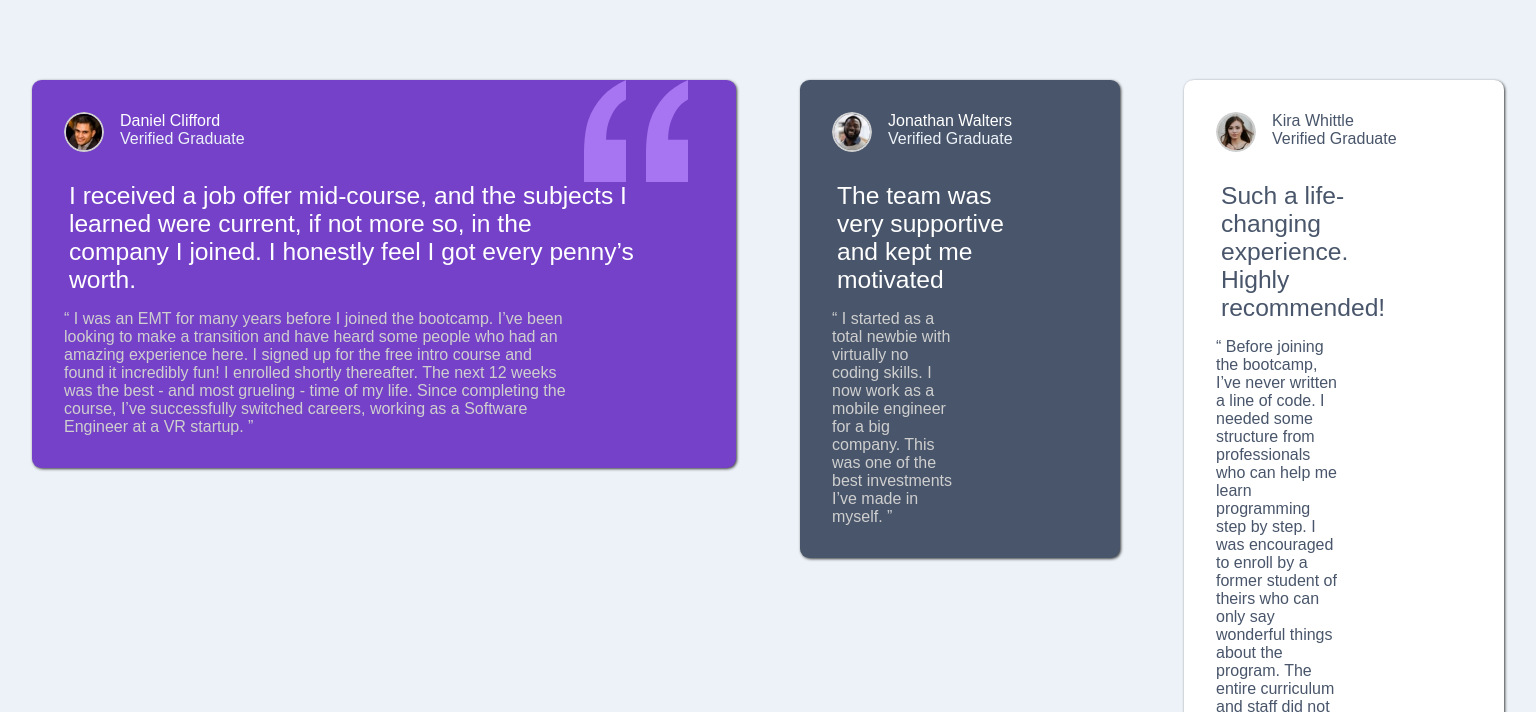
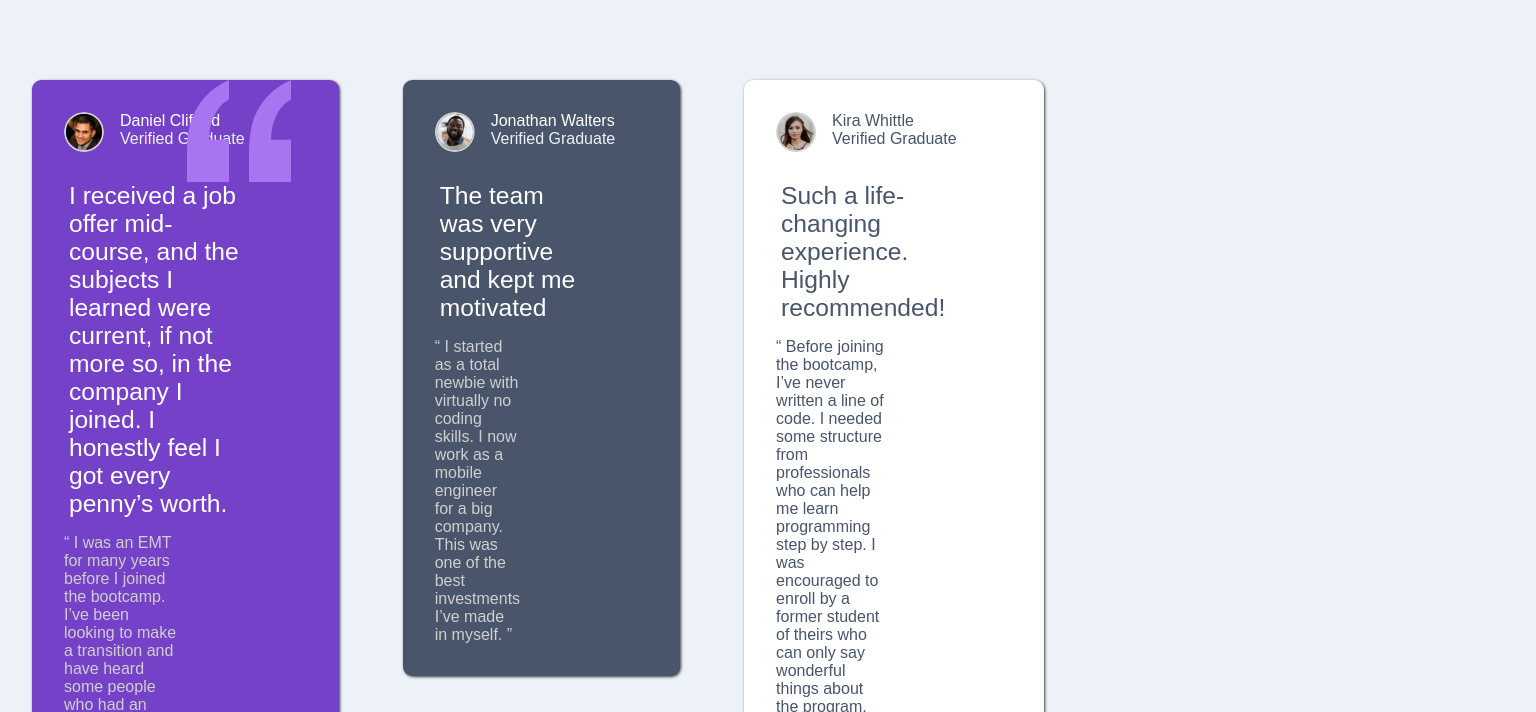
Before and after one commit to TheCoderGuru/testimonials-grid-section, a website: page src/index.html in a window 1536 px wide. Shown: the top 712 px of the page. Drawn offline with nearby package versions, Linux system fonts and the light colour scheme; files that its build step writes are made by us from their sources.

Commit message:
Currently working on fixing the card width

```diff
--- a/src/sass/style.scss
+++ b/src/sass/style.scss
@@ -127,6 +127,7 @@ body {
 @media only screen and (min-width: 1440px) {
   .cards {
     display: grid;
+    width: min(70%, 70rem);
     grid-template-columns: repeat(4, 1fr);
   }
   .one{
```
Also changed, not shown: public/css/style.css.
